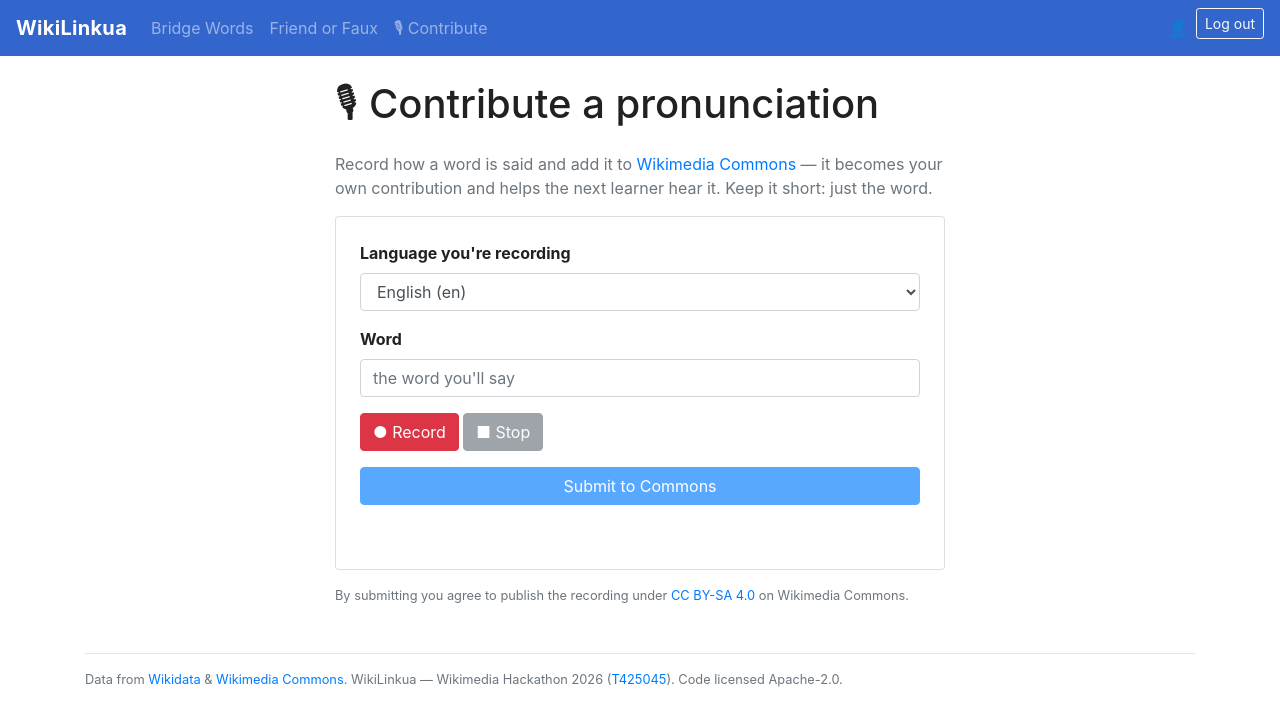
After one commit to rohan2023101003/wikilinkua, a Flask app: page /contribute in a window 1280 px wide. The commit adds this page. Shown: the top 726 px of the page. Run offline with Flask 3, Linux system fonts and the light colour scheme; the visitor is signed in with stand-in values (Sample User, id 1); some libraries are stand-ins or nearby versions.

Commit message:
contribute

```diff
--- a/wikilinkua/__init__.py
+++ b/wikilinkua/__init__.py
@@ -23,8 +23,10 @@ def create_app():
 
     from .views import main as main_blueprint
     from .auth import bp as auth_blueprint, current_user
+    from .contribute import bp as contribute_blueprint
     app.register_blueprint(main_blueprint)
     app.register_blueprint(auth_blueprint)
+    app.register_blueprint(contribute_blueprint)
 
     # Endpoints reachable WITHOUT being logged in: the login flow + static files.
     PUBLIC_ENDPOINTS = {
--- a/wikilinkua/auth.py
+++ b/wikilinkua/auth.py
@@ -95,6 +95,9 @@ def callback():
         "id": str(profile.get("sub", "")),
         "username": profile.get("username", "Wikimedian"),
     }
+    # Keep the access token so we can act on the user's behalf (e.g. upload audio
+    # to Commons) when the consumer has the needed grants. Dev login has no token.
+    session["oauth_token"] = access_token
     flash("Logged in as " + session["user"]["username"] + ".")
     return redirect(url_for("main.index"))
 
--- a/wikilinkua/config.py
+++ b/wikilinkua/config.py
@@ -43,3 +43,8 @@ class Config:
     WIKIMEDIA_CREATE_ACCOUNT_URL = (
         "https://meta.wikimedia.org/wiki/Special:CreateAccount"
     )
+
+    # Wikimedia Commons API — target for in-app pronunciation uploads.
+    COMMONS_API_URL = os.environ.get(
+        "COMMONS_API_URL", "https://commons.wikimedia.org/w/api.php"
+    )
--- /dev/null
+++ b/wikilinkua/static/js/record.js
@@ -0,0 +1,112 @@
+// In-browser audio recording for the Contribute page.
+// Uses the MediaRecorder API (needs https:// or localhost). Records a clip,
+// lets you listen / re-record, then POSTs it to /api/contribute-audio.
+
+(function () {
+  "use strict";
+
+  var mediaRecorder = null;
+  var chunks = [];
+  var audioBlob = null;
+
+  var $start = document.getElementById("rec-start");
+  var $stop = document.getElementById("rec-stop");
+  var $again = document.getElementById("rec-again");
+  var $submit = document.getElementById("rec-submit");
+  var $audio = document.getElementById("rec-audio");
+  var $playback = document.getElementById("rec-playback");
+  var $indicator = document.getElementById("rec-indicator");
+  var $status = document.getElementById("rec-status");
+  var $lang = document.getElementById("rec-lang");
+  var $word = document.getElementById("rec-word");
+
+  // Prefill language/word if the page was opened with parameters.
+  if (window.WL_PREFILL && window.WL_PREFILL.qid) {
+    for (var i = 0; i < $lang.options.length; i++) {
+      if ($lang.options[i].value.split("|")[0] === window.WL_PREFILL.qid) {
+        $lang.selectedIndex = i;
+        break;
+      }
+    }
+  }
+
+  function setStatus(msg, kind) {
+    $status.textContent = msg || "";
+    $status.className = "mt-3 mb-0" + (kind ? " text-" + kind : "");
+  }
+
+  $start.addEventListener("click", async function () {
+    if (!navigator.mediaDevices || !navigator.mediaDevices.getUserMedia) {
+      setStatus("Your browser can't record audio here (needs HTTPS or localhost).", "danger");
+      return;
+    }
+    try {
+      var stream = await navigator.mediaDevices.getUserMedia({ audio: true });
+      chunks = [];
+      mediaRecorder = new MediaRecorder(stream);
+      mediaRecorder.ondataavailable = function (e) {
+        if (e.data.size > 0) chunks.push(e.data);
+      };
+      mediaRecorder.onstop = function () {
+        audioBlob = new Blob(chunks, { type: "audio/webm" });
+        $audio.src = URL.createObjectURL(audioBlob);
+        $playback.classList.remove("d-none");
+        $submit.disabled = false;
+        stream.getTracks().forEach(function (t) { t.stop(); });  // release mic
+      };
+      mediaRecorder.start();
+      $start.disabled = true;
+      $stop.disabled = false;
+      $submit.disabled = true;
+      $indicator.innerHTML = '<span class="rec-dot rec-pulse"></span>recording…';
+      setStatus("");
+    } catch (err) {
+      setStatus("Couldn't access the microphone: " + err.message, "danger");
+    }
+  });
+
+  $stop.addEventListener("click", function () {
+    if (mediaRecorder && mediaRecorder.state !== "inactive") mediaRecorder.stop();
+    $start.disabled = false;
+    $stop.disabled = true;
+    $indicator.textContent = "";
+  });
+
+  $again.addEventListener("click", function () {
+    audioBlob = null;
+    $playback.classList.add("d-none");
+    $submit.disabled = true;
+    setStatus("");
+  });
+
+  $submit.addEventListener("click", async function () {
+    var word = ($word.value || "").trim();
+    if (!audioBlob) { setStatus("Record a clip first.", "danger"); return; }
+    if (!word) { setStatus("Enter the word you recorded.", "danger"); return; }
+
+    var parts = $lang.value.split("|");
+    var fd = new FormData();
+    fd.append("audio", audioBlob, "clip.webm");
+    fd.append("word", word);
+    fd.append("qid", parts[0]);
+    fd.append("code", parts[1]);
+    fd.append("lang", $lang.options[$lang.selectedIndex].textContent.replace(/\s*\(.*\)$/, ""));
+
+    $submit.disabled = true;
+    setStatus("Uploading…", "muted");
+    try {
+      var res = await fetch("/api/contribute-audio", { method: "POST", body: fd });
+      var data = await res.json();
+      if (data.ok) {
+        var link = data.url ? ' <a href="' + data.url + '" target="_blank" rel="noopener">View on Commons</a>' : "";
+        $status.innerHTML = '<span class="text-success">✔ ' + data.message + "</span>" + link;
+      } else {
+        setStatus(data.message || "Upload failed.", "warning");
+        $submit.disabled = false;
+      }
+    } catch (err) {
+      setStatus("Network error: " + err.message, "danger");
+      $submit.disabled = false;
+    }
+  });
+})();
--- a/wikilinkua/templates/base.html
+++ b/wikilinkua/templates/base.html
@@ -18,6 +18,9 @@
       </li>
       <li class="nav-item">
         <a class="nav-link" href="{{ url_for('main.false_friends') }}">Friend or Faux</a>
+      </li>
+      <li class="nav-item">
+        <a class="nav-link" href="{{ url_for('contribute.contribute_page') }}">🎙 Contribute</a>
       </li>
     </ul>
     <ul class="navbar-nav ml-auto">
--- /dev/null
+++ b/wikilinkua/templates/contribute.html
@@ -0,0 +1,90 @@
+{% extends "base.html" %}
+
+{% block title %}Contribute pronunciation — WikiLinkua{% endblock %}
+
+{% block styles %}
+<style>
+  .rec-wrap { max-width: 640px; margin: 0 auto; }
+  .rec-card { padding: 24px; }
+  .rec-dot {
+      display: inline-block; width: 12px; height: 12px; border-radius: 50%;
+      background: #dc3545; margin-right: 6px; vertical-align: middle;
+  }
+  .rec-pulse { animation: rec-pulse 1s infinite; }
+  @keyframes rec-pulse { 0%,100% { opacity: 1; } 50% { opacity: 0.25; } }
+  #rec-status { min-height: 1.5em; }
+</style>
+{% endblock %}
+
+{% block page_content %}
+<div class="container rec-wrap">
+  <h1 class="my-4">🎙 Contribute a pronunciation</h1>
+  <p class="text-muted">
+    Record how a word is said and add it to <a href="https://commons.wikimedia.org"
+    target="_blank" rel="noopener">Wikimedia Commons</a> — it becomes your own
+    contribution and helps the next learner hear it. Keep it short: just the word.
+  </p>
+
+  <div class="card rec-card">
+    <div class="form-group">
+      <label class="font-weight-bold">Language you're recording</label>
+      <select id="rec-lang" class="form-control">
+        <option value="Q1860|en">English (en)</option>
+        <option value="Q1321|es">Spanish (es)</option>
+        <option value="Q150|fr">French (fr)</option>
+        <option value="Q188|de">German (de)</option>
+        <option value="Q652|it">Italian (it)</option>
+        <option value="Q5146|pt">Portuguese (pt)</option>
+        <option value="Q1568|hi">Hindi (hi)</option>
+        <option value="Q58635|pa">Punjabi (pa)</option>
+        <option value="Q36236|ml">Malayalam (ml)</option>
+        <option value="Q5885|ta">Tamil (ta)</option>
+        <option value="Q9168|fa">Persian (fa)</option>
+        <option value="Q13955|ar">Arabic (ar)</option>
+        <option value="Q9240|id">Indonesian (id)</option>
+        <option value="Q7737|ru">Russian (ru)</option>
+        <option value="Q143|eo">Esperanto (eo)</option>
+      </select>
+    </div>
+
+    <div class="form-group">
+      <label class="font-weight-bold">Word</label>
+      <input id="rec-word" type="text" class="form-control"
+             placeholder="the word you'll say" value="{{ word }}">
+    </div>
+
+    <div class="form-group">
+      <button id="rec-start" class="btn btn-danger">● Record</button>
+      <button id="rec-stop" class="btn btn-secondary" disabled>■ Stop</button>
+      <span id="rec-indicator" class="ml-2"></span>
+    </div>
+
+    <div id="rec-playback" class="form-group d-none">
+      <label class="font-weight-bold">Listen back</label>
+      <audio id="rec-audio" controls class="d-block w-100"></audio>
+      <button id="rec-again" class="btn btn-link px-0">↺ Record again</button>
+    </div>
+
+    <button id="rec-submit" class="btn btn-primary btn-block" disabled>
+      Submit to Commons
+    </button>
+    <p id="rec-status" class="mt-3 mb-0"></p>
+  </div>
+
+  <p class="text-muted small mt-3">
+    By submitting you agree to publish the recording under
+    <a href="https://creativecommons.org/licenses/by-sa/4.0/" target="_blank"
+       rel="noopener">CC&nbsp;BY-SA&nbsp;4.0</a> on Wikimedia Commons.
+  </p>
+</div>
+{% endblock %}
+
+{% block scripts %}
+<script>
+  // prefill language from ?qid=&code= if provided
+  window.WL_PREFILL = {
+    qid: "{{ lang_qid }}", code: "{{ lang_code }}", word: "{{ word }}"
+  };
+</script>
+<script src="{{ url_for('static', filename='js/record.js') }}"></script>
+{% endblock %}
```
Also changed, not shown: wikilinkua/contribute.py (added, +119 -0 lines).
